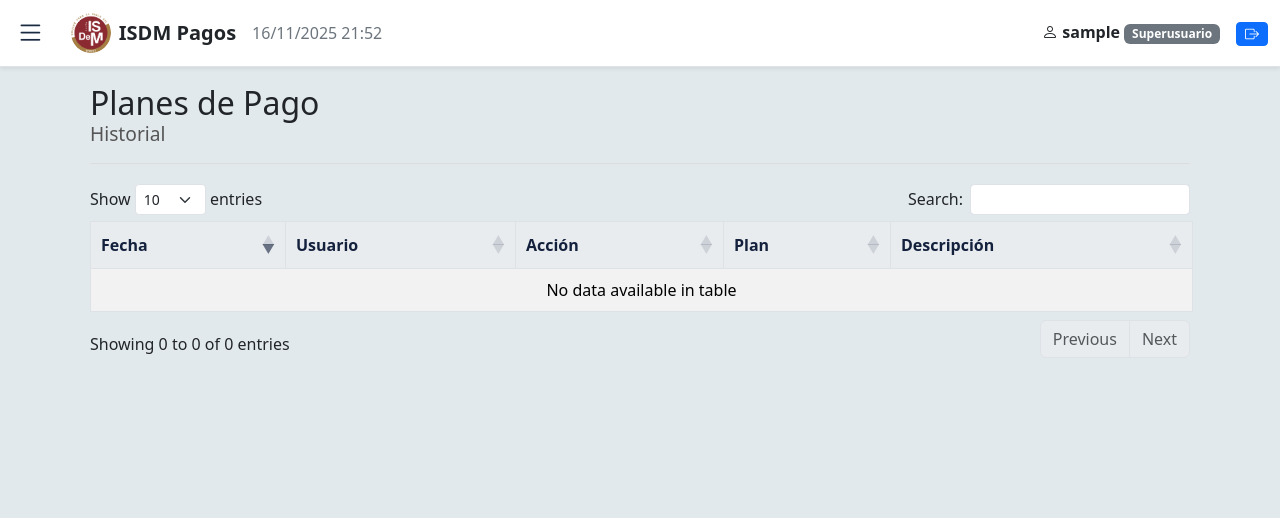
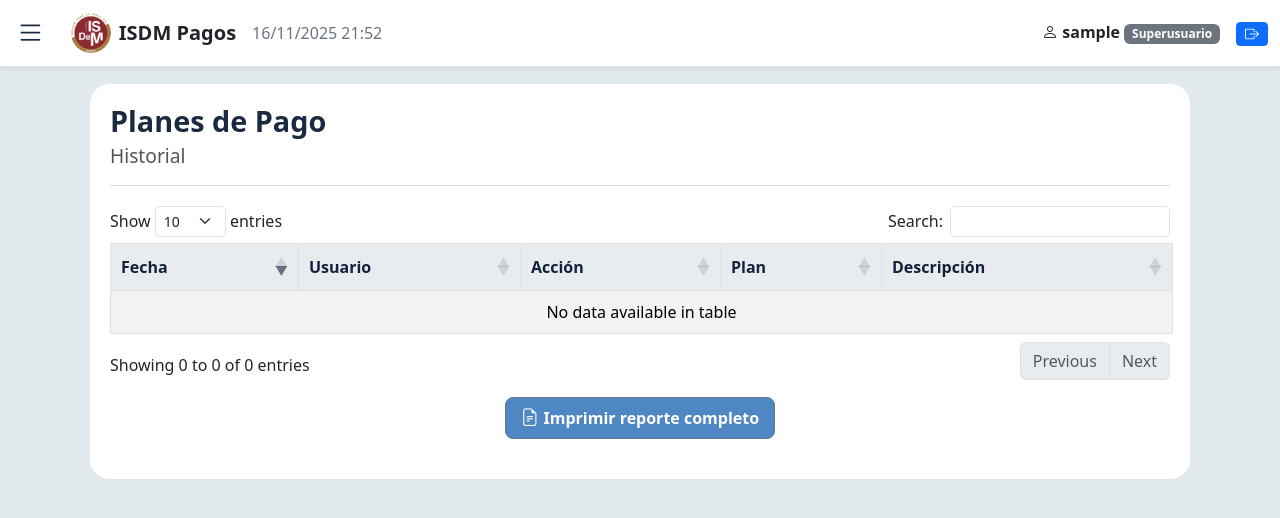
Before and after one commit to JuanPabloSch/Taller-de-Programacion, a Django app: page /historial/ in a window 1280 px wide. Shown: the top 518 px of the page. Run offline with Django 5.2, Linux system fonts and the light colour scheme; the visitor is signed in with stand-in values (Sample User, id 1); data comes from the database, SQL or seed files in the repository; data that the repository does not hold is empty; some libraries are stand-ins or nearby versions.

Commit message:
homogeneizacion de los estilos

```diff
--- a/planes_pago/templates/base.html
+++ b/planes_pago/templates/base.html
@@ -13,6 +13,21 @@
     <link rel="stylesheet" href="https://cdn.datatables.net/1.13.8/css/dataTables.bootstrap5.min.css">
 
     <style>
+
+.page-subtitle {
+    /* Homogeneizar la fuente a la pila de Bootstrap */
+    font-family: system-ui, -apple-system, "Segoe UI", Roboto, "Helvetica Neue", "Noto Sans", "Liberation Sans", Arial, sans-serif, "Apple Color Emoji", "Segoe UI Emoji", "Segoe UI Symbol", "Noto Color Emoji";
+
+    /* El font-weight se mantiene en su valor original (400) o el que esté definido en otro sitio */
+    /* Aquí se omiten los font-weight: bold o 700 */
+
+    /* Se mantienen los estilos originales para no romper el diseño existente */
+    font-size: 1.2rem;
+    font-weight: 400; /* Mantenemos el peso original de la fuente */
+    color: #555;
+    margin-top: 0;
+}
+
     /* === ESTILOS GENERALES Y LAYOUT === */
     body {
         background-color: #d2dde4a2 !important;
@@ -226,8 +241,8 @@
 
             <li class="nav-item"><a class="nav-link active" href="{% url 'home' %}"><i class="bi bi-house"></i> Inicio</a></li>
             {% if user.is_authenticated %}
-                <li class="nav-item"><a class="nav-link" href="{% url 'planes_list' %}"><i class="bi bi-file-earmark-text"></i> Planes activos</a></li>
-                <li class="nav-item"><a class="nav-link" href="{% url 'planes_suspendidos' %}"><i class="bi bi-file-earmark-text"></i> Planes Suspendidos/desactivados</a></li>
+                <li class="nav-item"><a class="nav-link" href="{% url 'planes_list' %}"><i ></i> Planes activos</a></li>
+                <li class="nav-item"><a class="nav-link" href="{% url 'planes_suspendidos' %}"></i> Planes Suspendidos/desactivados</a></li>
                 {% if user|has_group:"Administrador" %}
                     <li class="nav-item"><a class="nav-link" href="{% url 'usuarios_list' %}"><i class="bi bi-people"></i> Usuarios y Roles</a></li>
                     <li class="nav-item">
--- a/planes_pago/templates/historial.html
+++ b/planes_pago/templates/historial.html
@@ -5,8 +5,22 @@
 {% block extra_head %}
 <link rel="stylesheet" href="https://cdn.datatables.net/1.13.8/css/dataTables.bootstrap5.min.css">
 <link rel="stylesheet" href="https://cdnjs.cloudflare.com/ajax/libs/font-awesome/6.4.2/css/all.min.css">
+<link rel="stylesheet" href="https://cdn.jsdelivr.net/npm/bootstrap-icons@1.11.3/font/bootstrap-icons.min.css">
 
 <style>
+.page-head h2 {
+    font-size: 1.8rem;
+    font-weight: 600;
+    margin-bottom: 5px;
+    color: #192A41; /* Color de texto oscuro del modelo */
+}
+
+    .main-content {
+    background-color: #FFFFFF; /* Fondo blanco */
+    border-radius: 20px; /* Suele tener esquinas redondeadas */
+    padding: 20px; /* Un padding interno */
+}
+
     header.page-head {
         display: flex;
         justify-content: space-between;
@@ -34,6 +48,7 @@
         color: #14213d;
         background-color: #e9ecef;
     }
+
     table.dataTable td {
         padding: 10px;
         vertical-align: middle;
@@ -49,6 +64,38 @@
     .badge-created { background-color: #007bff; }
     .badge-edited { background-color: #ffc107; color: #000; }
     .badge-deactivated { background-color: #dc3545; }
+
+ /* Contenedor para alinear el botón de imprimir a la derecha */
+.report-actions {
+    display: flex;
+    justify-content: center; /* CAMBIO CLAVE: Centra el contenido horizontalmente */
+    /* Ajustar el padding inferior */
+    padding-bottom: 20px;
+}
+
+/* Botón de Imprimir Reporte */
+.btn-print-report {
+    background-color: #4f87c4; /* Fondo blanco */
+    color: #ffffff; /* Color de texto secundario/neutral */
+    border: 1px solid #6c757d;
+    padding: 8px 15px;
+    border-radius: 8px;
+    text-decoration: none;
+    font-weight: 600;
+    transition: all 0.2s;
+    display: flex; /* Para alinear el icono y el texto */
+    align-items: center;
+    cursor: pointer;
+    margin-top: 15px; /* Separación de la tabla */
+}
+.btn-print-report:hover {
+    background-color: #14213d;
+    color: #fff;
+}
+.btn-print-report i {
+    font-size: 1.1rem;
+    margin-right: 5px; /* Espacio entre el icono y el texto */
+}
 </style>
 {% endblock %}
 
@@ -56,8 +103,8 @@
 <main class="main-content">
     <header class="page-head">
         <div>
-            <h1 class="page-title">Planes de Pago</h1>
-            <h2 class="page-subtitle">Historial</h2>
+            <h2 class="page-title">Planes de Pago</h2>
+            <h5 class="page-subtitle">Historial</h5>
         </div>
     </header>
 
@@ -73,6 +120,13 @@
         </thead>
         <tbody></tbody>
     </table>
+
+    <div class="report-actions">
+        <button id="btnPrintReport" class="btn-print-report">
+            <i class="bi bi-file-earmark-text"></i> Imprimir reporte completo
+        </button>
+    </div>
+
 </main>
 {% endblock %}
 
```
Also changed, not shown: planes_pago/templates/planes_list.html (+47 -25 lines), planes_pago/templates/planes_suspendidos.html (+23 -6 lines), planes_pago/templates/usuarios_list.html (+8 -1 lines).
